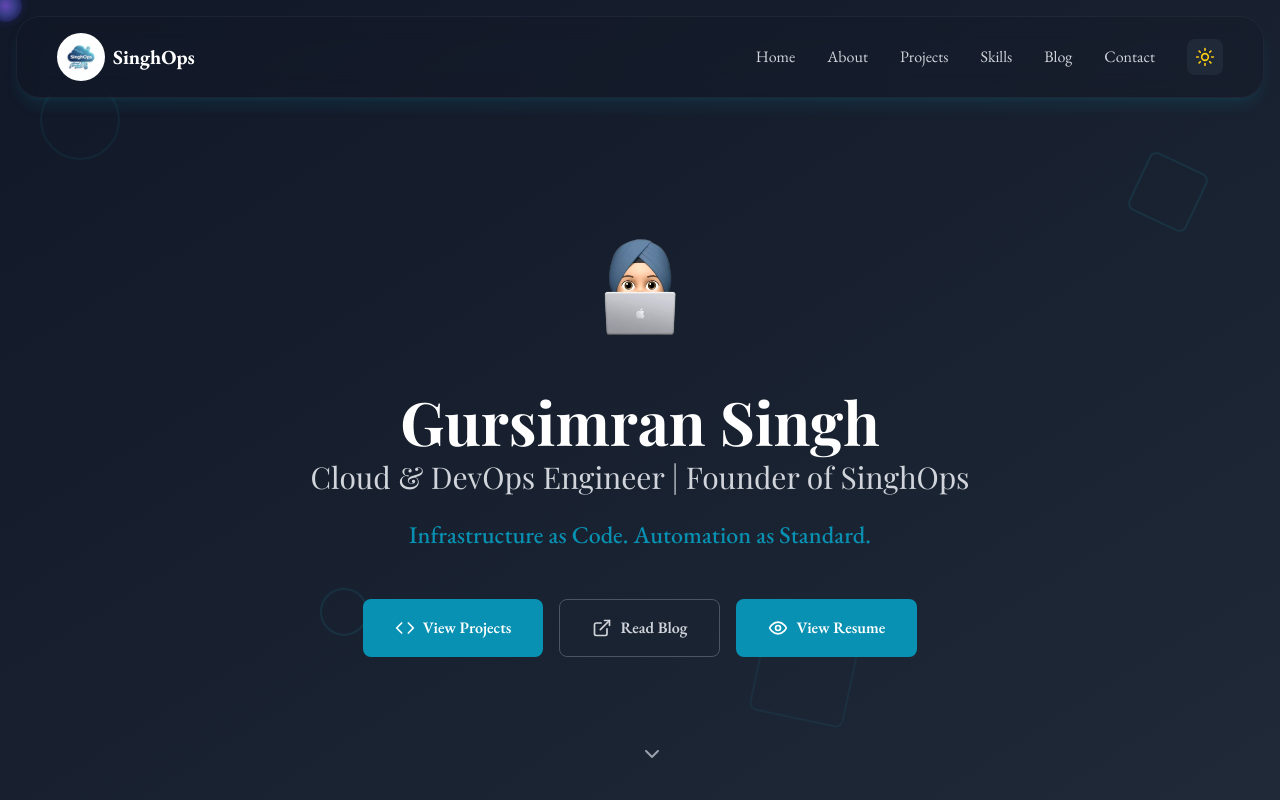
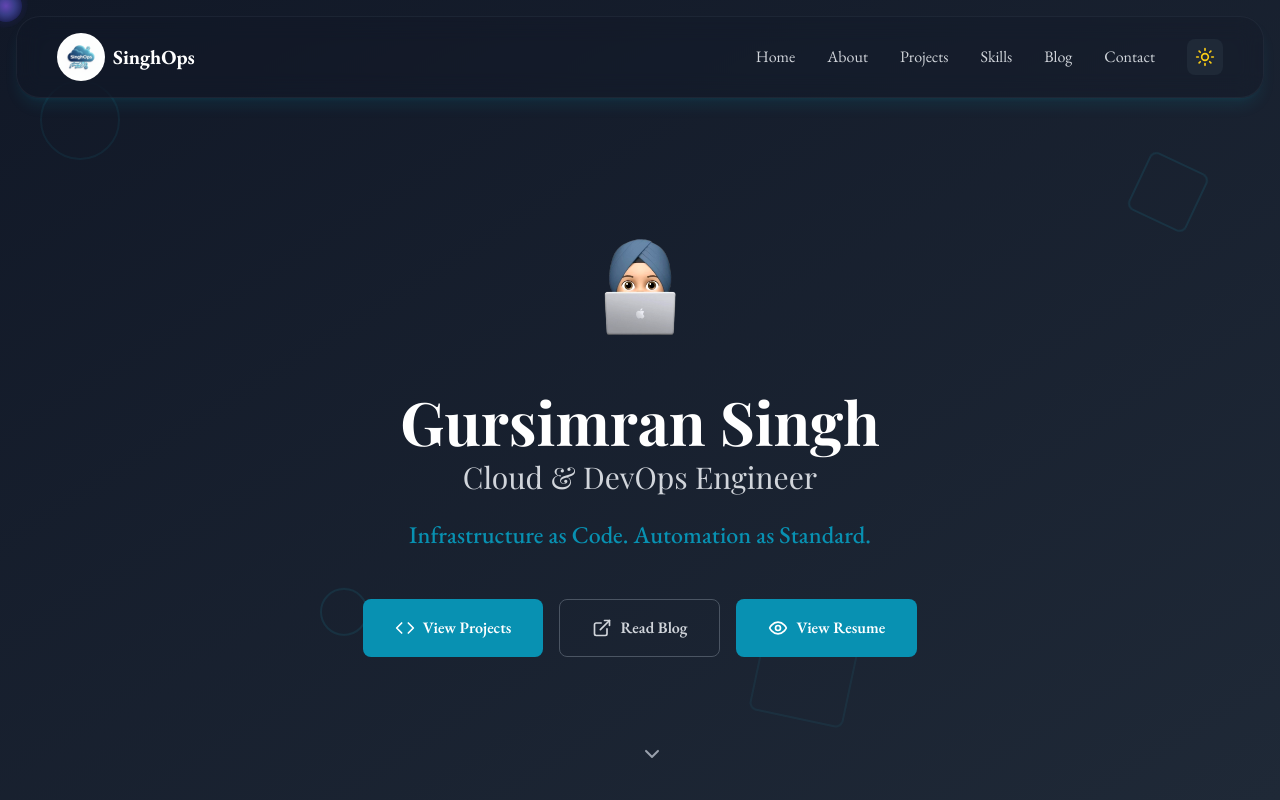
Before and after one commit to gursimran531/singhops-website, a React (Vite) app: page / in a window 1280 px wide. Shown: the top 800 px of the page. Built offline with nearby package versions, Linux system fonts and the light colour scheme.

Commit message:
Remove founder text from hero section

```diff
--- a/src/App.tsx
+++ b/src/App.tsx
@@ -494,8 +494,8 @@ function App() {
 
             <h1 className={`text-4xl md:text-6xl font-bold mb-6 leading-tight animate-fadeInUp animation-delay-200 -mt-4 ${isDarkMode ? 'text-white' : 'text-gray-900'}`}>
               Gursimran Singh
-              <span className={`block text-2xl md:text-3xl font-normal mt-2 ${isDarkMode ? 'text-gray-300' : 'text-gray-600'}`}>
-                Cloud & DevOps Engineer | Founder of SinghOps
+              <span className="block text-2xl md:text-3xl font-normal mt-2 text-gray-300">
+                Cloud & DevOps Engineer
               </span>
             </h1>
 
```
